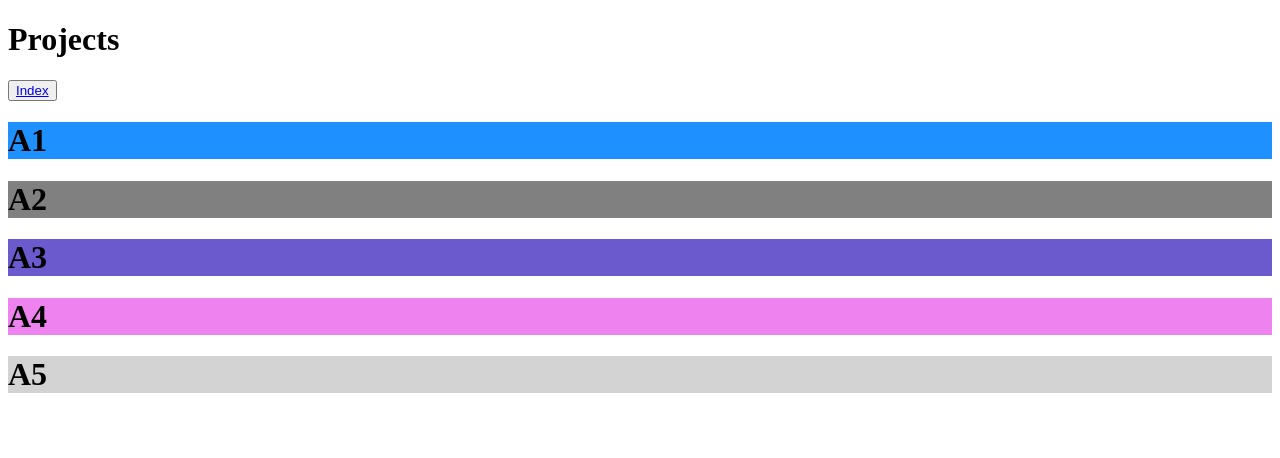
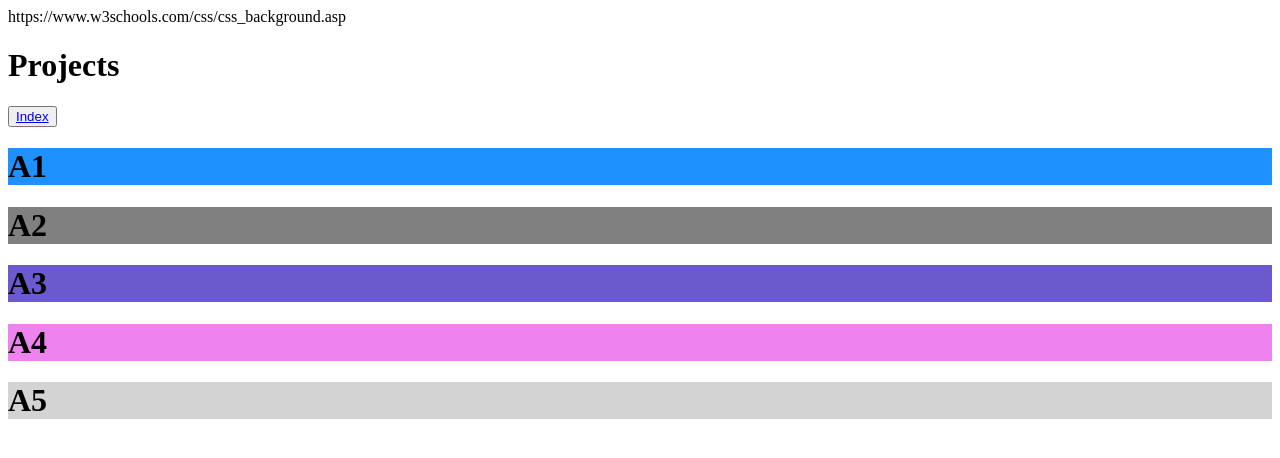
Before and after one commit to Khai-Glitch/glowing-spork, a plain HTML site: page pages/projects.html in a window 1280 px wide. Drawn offline with Linux system fonts and the light colour scheme.

Commit message:
pagerisim repellent

```diff
--- a/pages/projects.html
+++ b/pages/projects.html
@@ -5,7 +5,9 @@
 	<title>Projects</title>
 </head>
 <body>
+
 		<background-image="..pictures/purplegrid.png"/>
+		https://www.w3schools.com/css/css_background.asp
 
 	<h1>Projects</h1>
 	<button type="button">
```
